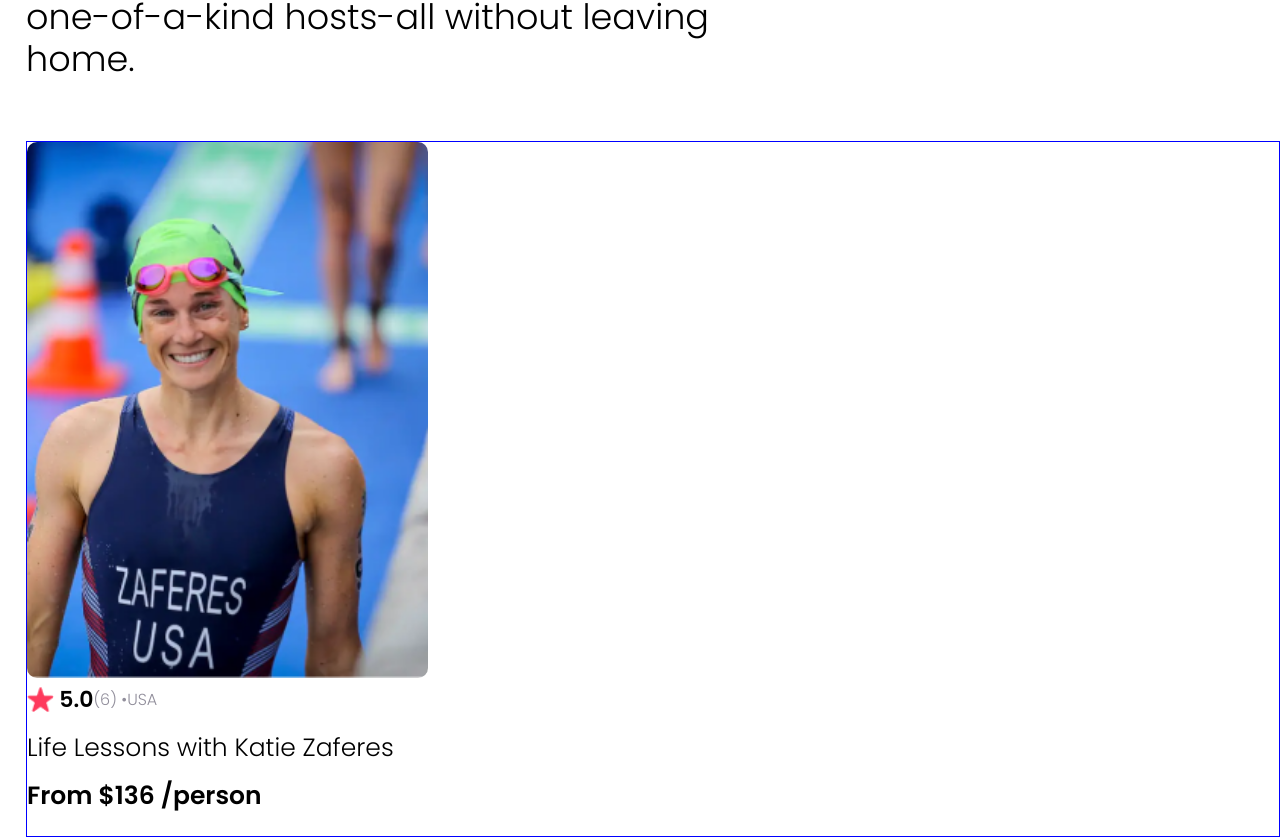
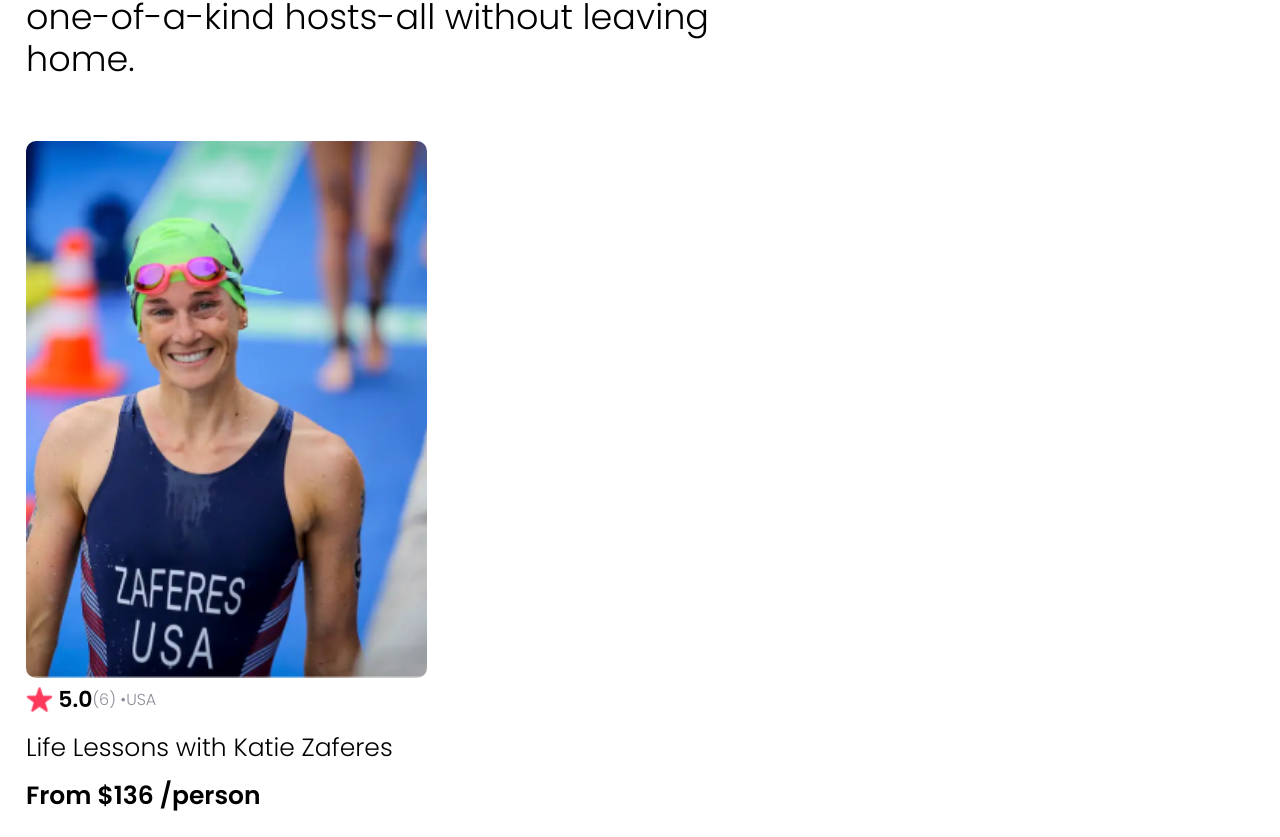
Before and after one commit to AaronJHarvey/AirBNB-Clone, a React (Vite) app: page / in a window 1280 px wide. Shown: the part 814-1651 px from the top of the page. Built offline with nearby package versions, Linux system fonts and the light colour scheme.

Commit message:
updates card style

```diff
--- a/src/index.css
+++ b/src/index.css
@@ -65,7 +65,6 @@ body {
 
 .card-cont {
   margin-left: 26px;
-  border: 1px solid blue;
 }
 
 .card-cont > .profile-photo {
--- a/src/index.scss
+++ b/src/index.scss
@@ -63,10 +63,8 @@ body {
 
 .card-cont {
 	margin-left: 26px;
-	border: 1px solid blue;
 
 	& > .profile-photo {
-		// border: 1px solid red;
 		border-radius: 10px;
 		width: 32%;
 	}
```
Also changed, not shown: 1 other file (tests, documents, lock files or other folders).
